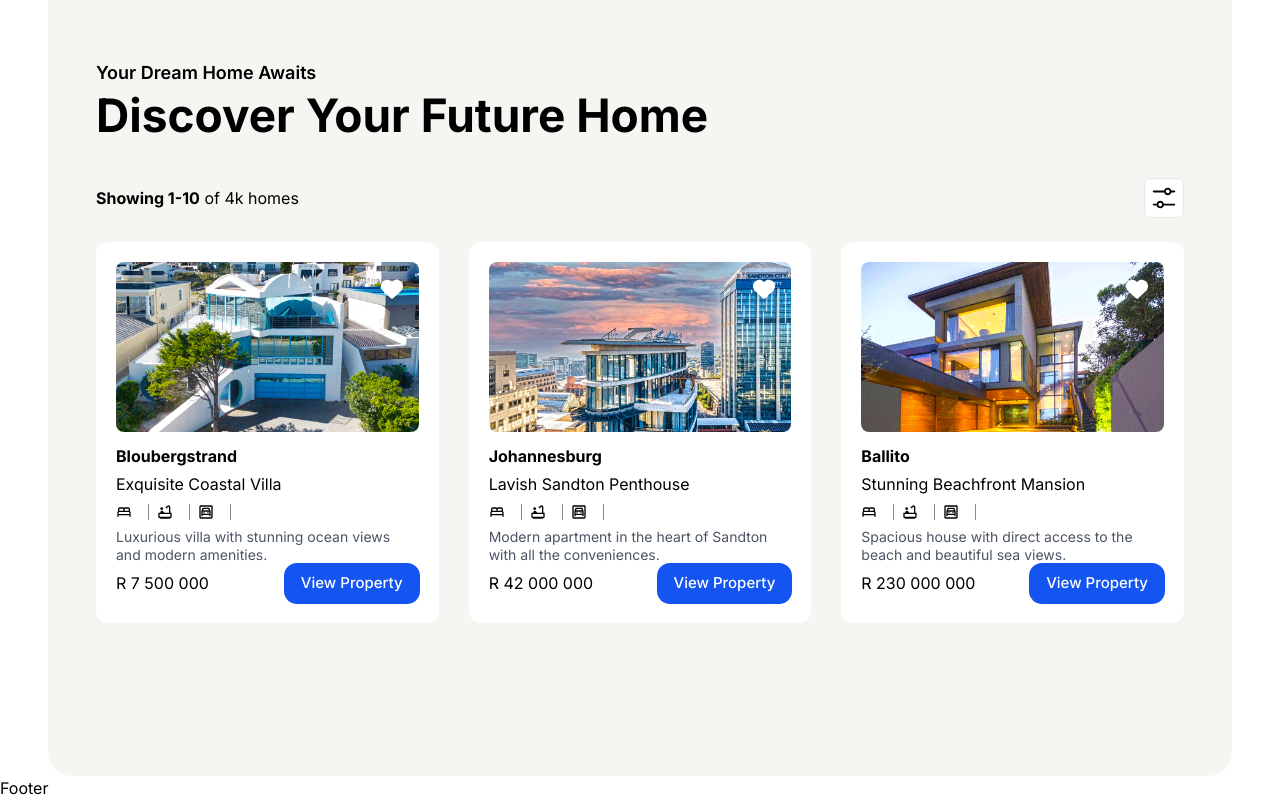
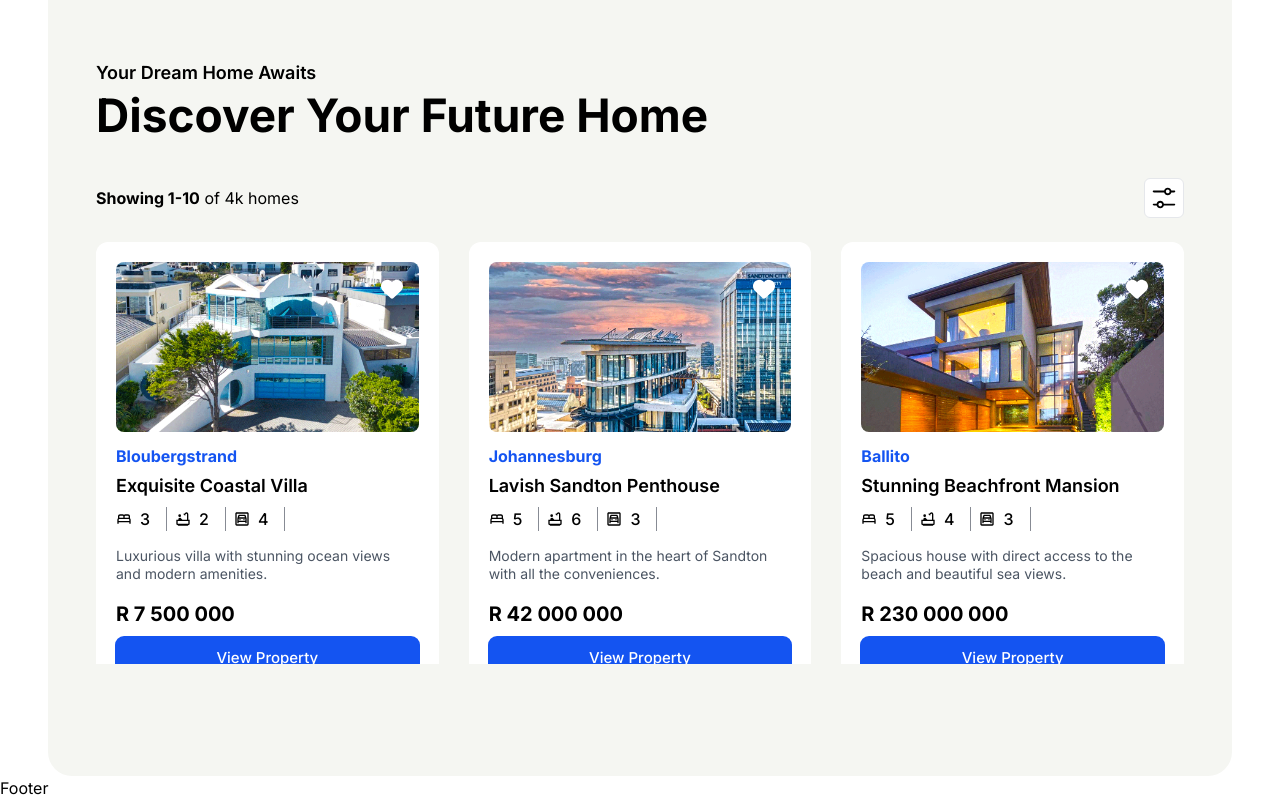
Before and after one commit to kgothatsontsane/homestead, a React (Vite) app in the folder frontend/: page / in a window 1280 px wide. Shown: the part 1665-2465 px from the top of the page. Built offline with nearby package versions, Linux system fonts and the light colour scheme; a web font is replaced by a local one.

Commit message:
Enhance Item component layout and styling for improved readability and consistency

```diff
--- a/frontend/src/components/Item.jsx
+++ b/frontend/src/components/Item.jsx
@@ -17,18 +17,22 @@ const Item = ({ property }) => {
                 <FavButton />
             </div>
         </div>
-        <h5 className='bold-16 my-1 '>{property.city}</h5>
-        <h4>{property.title}</h4>
+        <h5 className='bold-16 my-1 text-secondary'>{property.city}</h5>
+        <h4 className='medium-18 line-clamp-1 '>{property.title}</h4>
         {/* Property Info */}
         <div className='flex gap-x-2 py-2'>
-            <div className='flexCenter gap-x-2 border-r border-slate-900/50 pr-4 font-[500]'><MdOutlineBed /> {property.facilities.bedTubMdOutlineBathtubs}</div>
-            <div className='flexCenter gap-x-2 border-r border-slate-900/50 pr-4 font-[500]'><MdOutlineBathtub /> {property.facilities.bathTubMdOutlineBathtubs}</div>
-            <div className='flexCenter gap-x-2 border-r border-slate-900/50 pr-4 font-[500]'><MdOutlineGarage /> {property.facilities.parkkings}</div>
+            <div className='flexCenter gap-x-2 border-r border-slate-900/50 pr-4 font-[500]'><MdOutlineBed /> {property.facilities.bedrooms}</div>
+            <div className='flexCenter gap-x-2 border-r border-slate-900/50 pr-4 font-[500]'><MdOutlineBathtub /> {property.facilities.bathrooms}</div>
+            <div className='flexCenter gap-x-2 border-r border-slate-900/50 pr-4 font-[500]'><MdOutlineGarage /> {property.facilities.parkings}</div>
         </div>
-        <p>{property.description}</p>
-        <div className='flexBetween'>
-            <div>{formatPrice(property.price)}</div>
-            <Link to={`/property/${property.title}`} className='btn-secondary !py-2 !px-4 rounded-xl shadow-ms'>View Property</Link>
+        <p className='pt-2 mb-4 line-clamp-2'>{property.description}</p>
+        <div className='block'>
+            <div className='bold-20 xl:line-clamp-none'>{formatPrice(property.price)}</div>
+            <Link to={`/`}>
+                  <button className='btn-secondary rounded-lg shadow-ms w-full mt-2'>
+                    View Property
+                </button>
+            </Link>
         </div>
     </div>
   )
```
